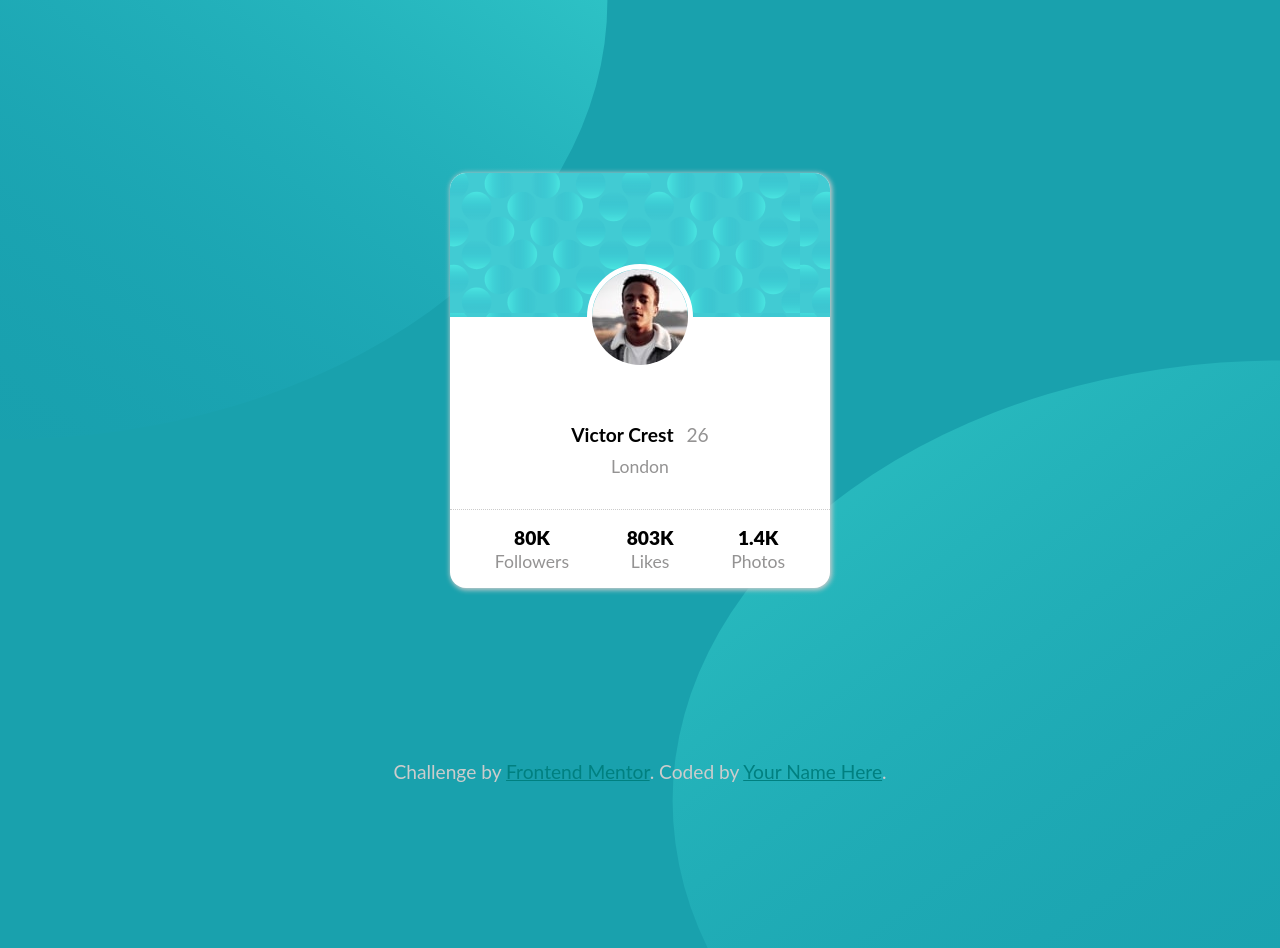
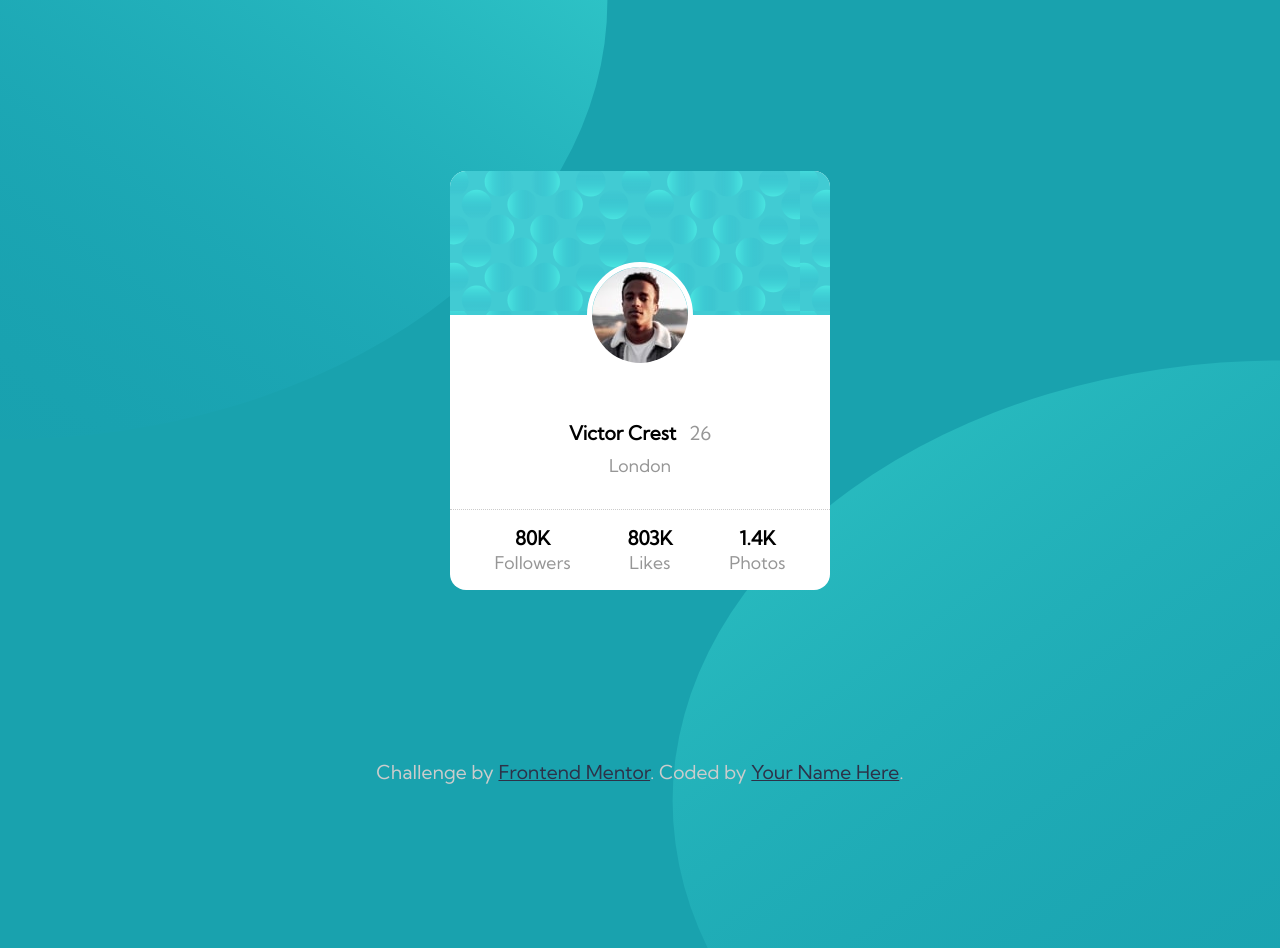
Before and after one commit to khali70/card-biggner-chalange, a plain HTML site: page index.html in a window 1280 px wide. Shown: the top 948 px of the page. Drawn offline with Linux system fonts and the light colour scheme.

Commit message:
import kumbsh font and update font-family ,add color varibales

```diff
--- a/Css/styles.css
+++ b/Css/styles.css
@@ -5,13 +5,21 @@
   padding: 0;
   margin: 0;
   outline: 0;
-  font-family: Lato;
+  font-family: "Kumbh Sans", "Lato", sans-serif;
+}
+:root {
+  --Dary-gray: #969696;
+  --Light-gray: #ccc;
+  --cyan: #19a2ae;
+  --desaturated-blue: #2d3248;
+  --graish-blue: #6a6f81;
+  --bold: 700;
 }
 body {
   max-width: 100vw;
   overflow: hidden;
   font-size: larger;
-  background-color: #19a1ad;
+  background-color: var(--cyan);
 }
 /* background */
 .bg {
@@ -55,7 +63,7 @@ body {
   width: 380px;
 
   overflow: hidden;
-  box-shadow: 1px 1px 0.3rem 1px #ccc;
+  box-shadow: 1px 1px 0.3rem 1px var(--Ligth-gray);
   border-radius: 1rem;
   background-color: #fff;
 }
@@ -96,11 +104,11 @@ body {
 /* style the text */
 .card .disc {
   font-weight: 400;
-  color: #949393;
+  color: var(--Dary-gray);
 }
 .card .disc strong {
   color: black;
-  font-weight: bold;
+  font-weight: var(--bold);
   padding-right: 0.5rem;
 }
 .card .disc div {
@@ -115,14 +123,14 @@ body {
   margin-top: 2rem;
   padding: 1rem;
 
-  border-top: 1px dotted #ccc;
+  border-top: 1px dotted var(--Light-gray);
   display: flex;
   justify-content: space-around;
 }
 
 .card__footer li span {
   font-size: 1.1rem;
-  color: #949393;
+  color: var(--Dary-gray);
 }
 .card__footer li strong {
   display: block;
@@ -133,12 +141,14 @@ body {
   width: 100vw;
   height: 5vh;
   text-align: center;
-  color: #ccc;
+  color: var(--Light-gray);
 }
 .footer a {
-  color: teal;
+  color: var(--desaturated-blue);
 }
-
+.footer a:hover {
+  color: var(--graish-blue);
+}
 /* responsive */
 @media screen and (max-width: 576px) {
   .bg {
--- a/index.html
+++ b/index.html
@@ -3,6 +3,12 @@
   <head>
     <meta charset="UTF-8" />
     <meta name="viewport" content="width=device-width, initial-scale=1.0" />
+    <!-- font Family -->
+    <link rel="preconnect" href="https://fonts.gstatic.com" />
+    <link
+      href="https://fonts.googleapis.com/css2?family=Kumbh+Sans&display=swap"
+      rel="stylesheet"
+    />
     <!-- displays site properly based on user's device -->
     <link
       rel="icon"
```
